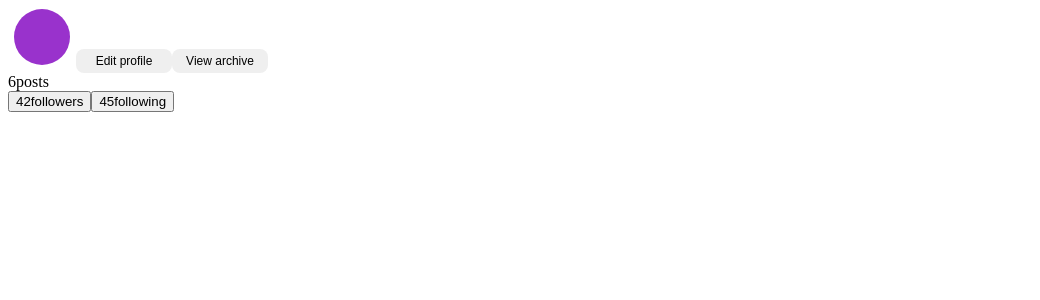
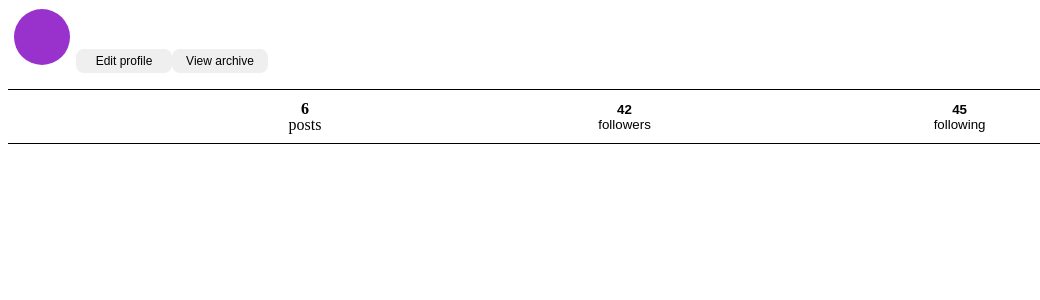
Before and after one commit to gtstarnes/InstaReact, a React (Vite) app: page / in a window 1280 px wide. Shown: the top 300 px of the page, without its empty margins (0-1040 px from the left). Built offline with nearby package versions, Linux system fonts and the light colour scheme.

Commit message:
changed/added some classNames for styling

```diff
--- a/src/components/Info.tsx
+++ b/src/components/Info.tsx
@@ -1,4 +1,5 @@
 import { user } from "../data/users"
+import './info.css'
 
 const posts = user.postList.length;
 const followers = user.followers;
@@ -7,20 +8,20 @@ const Info = () => {
   return (
     <div className="container">
         <div>
-            <span className="posts">
-                {posts}
+            <span className="info">
+                <span className="info-number info-post">{posts}</span>
                 posts
             </span>
         </div>
-        <button >
-            <span className="followers">
-                {followers}
+        <button className="info-button">
+            <span className="info">
+                <span className="info-number">{followers}</span>
                 followers
             </span>
         </button>
-        <button>
-            <span className="following">
-                {following}
+        <button className="info-button">
+            <span className="info">
+                <span className="info-number">{following}</span>
                 following
             </span>
         </button>
```
